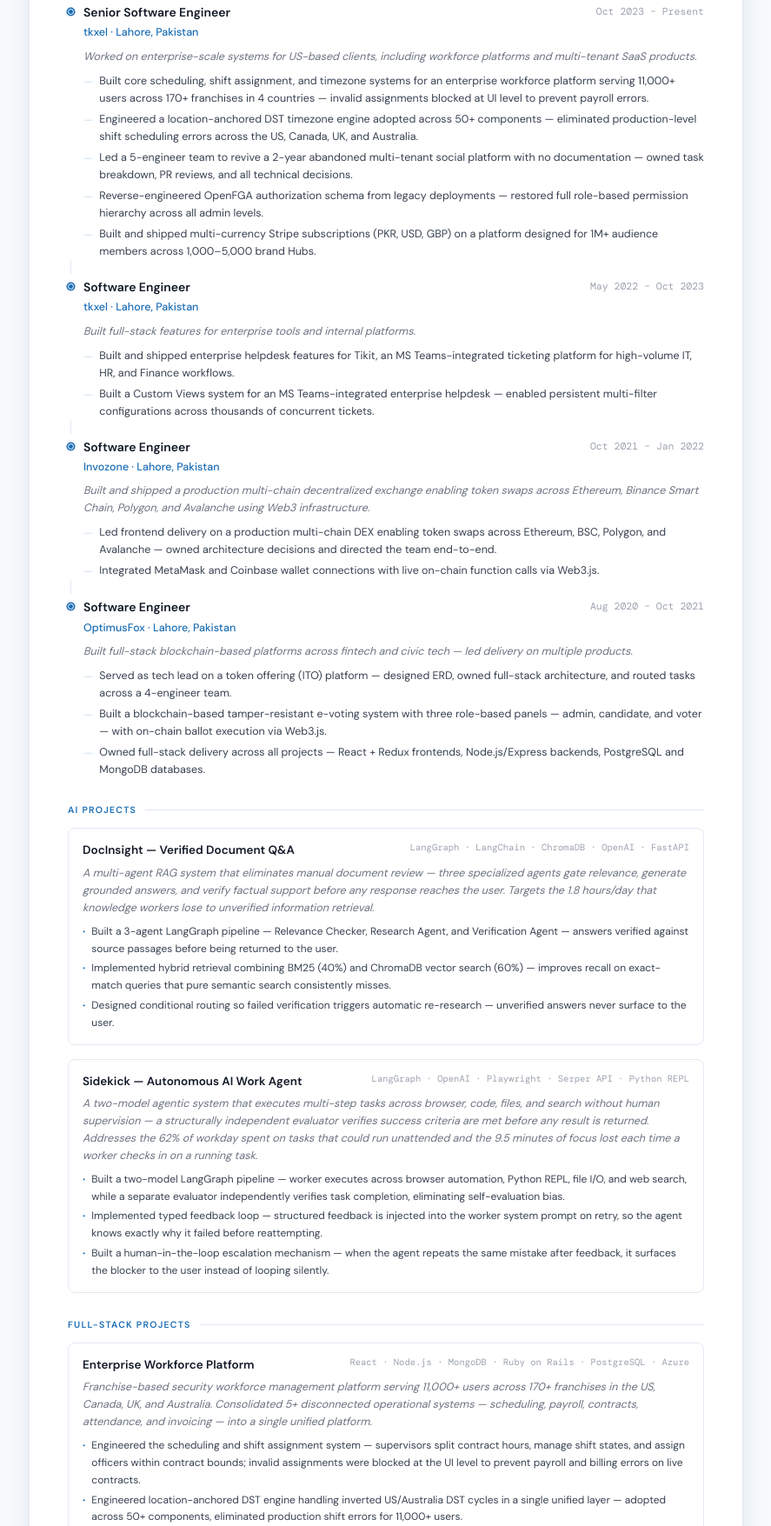
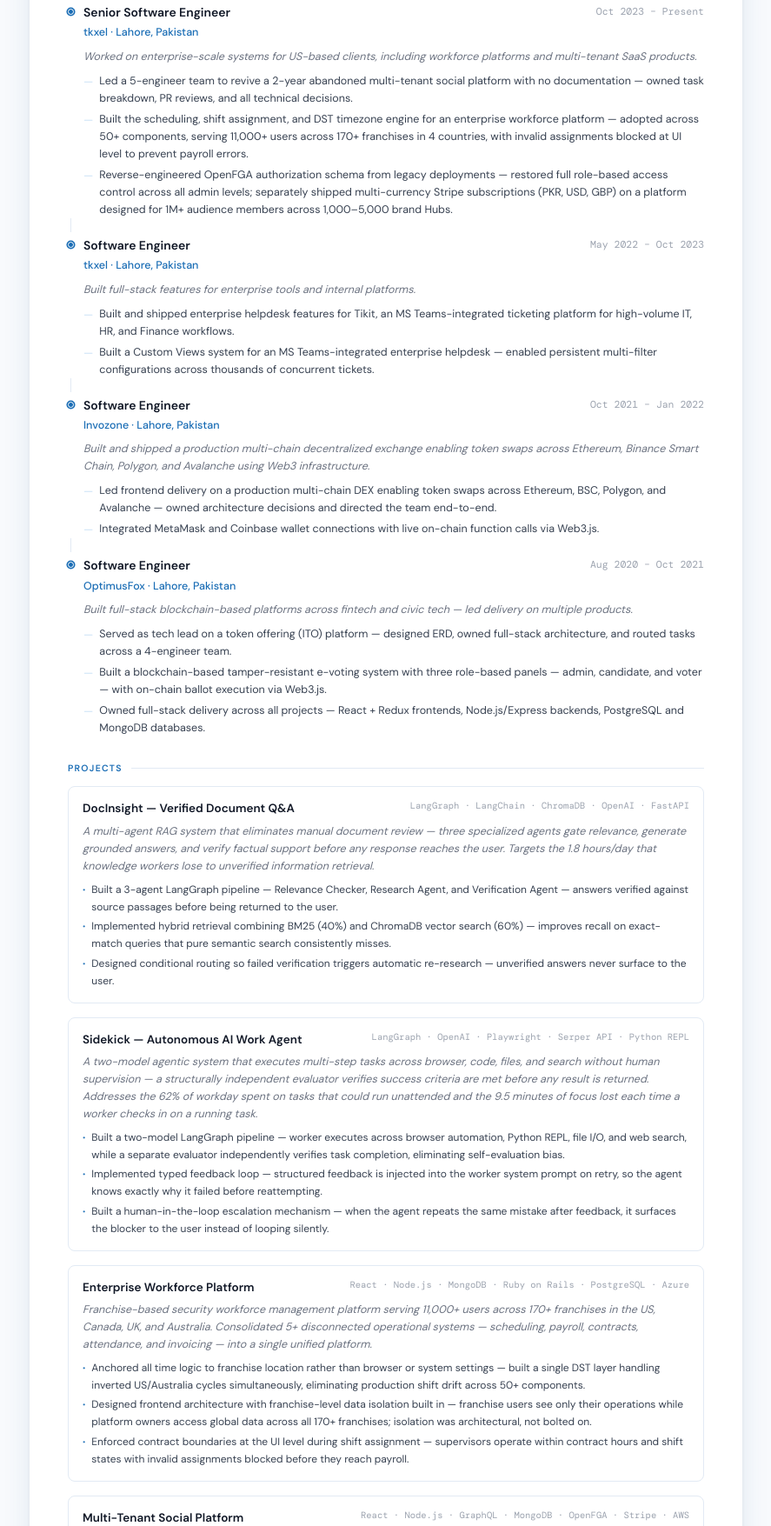
Before and after one commit to HasnainAsif/ai-portfolio-digital-twin, a plain HTML site: page data/resumes/html-resume/claude.html in a window 1280 px wide. Shown: the part 1045-2800 px from the top of the page at 87% size, without its empty margins (196-1083 px from the left). Drawn offline with nearby package versions, Linux system fonts and the light colour scheme.

Commit message:
projects description updated

```diff
--- a/data/resumes/html-resume/claude.html
+++ b/data/resumes/html-resume/claude.html
@@ -645,6 +645,8 @@
                 <span class="skill-tag">WebSockets</span>
                 <span class="skill-tag">Microservices</span>
                 <span class="skill-tag">REST API</span>
+                <span class="skill-tag">Agile</span>
+                <span class="skill-tag">Scrum</span>
               </div>
             </div>
             <div class="skill-row">
@@ -714,30 +716,24 @@
             </div>
             <ul class="exp-bullets">
               <li>
-                Built core scheduling, shift assignment, and timezone systems
-                for an enterprise workforce platform serving 11,000+ users
-                across 170+ franchises in 4 countries — invalid assignments
-                blocked at UI level to prevent payroll errors.
-              </li>
-              <li>
-                Engineered a location-anchored DST timezone engine adopted
-                across 50+ components — eliminated production-level shift
-                scheduling errors across the US, Canada, UK, and Australia.
-              </li>
-              <li>
                 Led a 5-engineer team to revive a 2-year abandoned multi-tenant
                 social platform with no documentation — owned task breakdown, PR
                 reviews, and all technical decisions.
               </li>
               <li>
+                Built the scheduling, shift assignment, and DST timezone engine
+                for an enterprise workforce platform — adopted across 50+
+                components, serving 11,000+ users across 170+ franchises in 4
+                countries, with invalid assignments blocked at UI level to
+                prevent payroll errors.
+              </li>
+
+              <li>
                 Reverse-engineered OpenFGA authorization schema from legacy
-                deployments — restored full role-based permission hierarchy
-                across all admin levels.
-              </li>
-              <li>
-                Built and shipped multi-currency Stripe subscriptions (PKR, USD,
-                GBP) on a platform designed for 1M+ audience members across
-                1,000–5,000 brand Hubs.
+                deployments — restored full role-based access control across all
+                admin levels; separately shipped multi-currency Stripe
+                subscriptions (PKR, USD, GBP) on a platform designed for 1M+
+                audience members across 1,000–5,000 brand Hubs.
               </li>
             </ul>
           </div>
@@ -822,7 +818,7 @@
 
         <!-- PROJECTS -->
         <div class="section">
-          <div class="section-title">AI Projects</div>
+          <div class="section-title">Projects</div>
 
           <div class="project-item">
             <div class="project-header">
@@ -895,11 +891,6 @@
               </li>
             </ul>
           </div>
-        </div>
-
-        <!-- FULL-STACK PROJECTS -->
-        <div class="section">
-          <div class="section-title">Full-Stack Projects</div>
 
           <div class="project-item">
             <div class="project-header">
@@ -917,17 +908,57 @@
             </div>
             <ul class="project-bullets">
               <li>
-                Engineered the scheduling and shift assignment system —
-                supervisors split contract hours, manage shift states, and
-                assign officers within contract bounds; invalid assignments were
-                blocked at the UI level to prevent payroll and billing errors on
-                live contracts.
+                Anchored all time logic to franchise location rather than
+                browser or system settings — built a single DST layer handling
+                inverted US/Australia cycles simultaneously, eliminating
+                production shift drift across 50+ components.
               </li>
               <li>
-                Engineered location-anchored DST engine handling inverted
-                US/Australia DST cycles in a single unified layer — adopted
-                across 50+ components, eliminated production shift errors for
-                11,000+ users.
+                Designed frontend architecture with franchise-level data
+                isolation built in — franchise users see only their operations
+                while platform owners access global data across all 170+
+                franchises; isolation was architectural, not bolted on.
+              </li>
+              <li>
+                Enforced contract boundaries at the UI level during shift
+                assignment — supervisors operate within contract hours and shift
+                states with invalid assignments blocked before they reach
+                payroll.
+              </li>
+            </ul>
+          </div>
+
+          <div class="project-item">
+            <div class="project-header">
+              <div class="project-name">Multi-Tenant Social Platform</div>
+              <div class="project-stack">
+                React · Node.js · GraphQL · MongoDB · OpenFGA · Stripe · AWS
+              </div>
+            </div>
+            <div class="project-desc">
+              Led a 5-engineer team for 4 months to revive an abandoned
+              multi-tenant social platform inactive for 2 years — restored a
+              fully non-functional system with no documentation, no
+              infrastructure visibility, and no prior ownership handoff.
+            </div>
+            <ul class="project-bullets">
+              <li>
+                Spent 1 month reverse-engineering OpenFGA tuple relationships
+                from broken production deployments — reconstructed Super Admin,
+                Organization Admin, and sub-admin permission hierarchies
+                entirely without documentation.
+              </li>
+              <li>
+                Recovered broken AWS infrastructure (S3, Lambda, ECS) with no
+                prior ownership context — restored core platform workflows
+                including org/hub/circle creation, content management, and
+                audience engagement.
+              </li>
+              <li>
+                Built Stripe multi-currency subscription flow — admins configure
+                pricing per circle in PKR, USD, and GBP simultaneously; audience
+                members subscribe in preferred currency on a platform with zero
+                prior working monetization.
               </li>
             </ul>
           </div>
@@ -988,6 +1019,57 @@
             </div>
           </div>
         </div>
+
+        <!-- KEY ACHIEVEMENTS -->
+        <!-- <div class="section">
+          <div class="section-title">Key Achievements</div>
+          <div class="achievement-list">
+            <div class="achievement-item">
+              <div class="achievement-icon">🌍</div>
+              <div class="achievement-text">
+                <strong>11,000+ Users, 4 Countries:</strong> Delivered and
+                maintained an enterprise workforce platform across 170+
+                franchises in the US, Canada, UK, and Australia without
+                production downtime.
+              </div>
+            </div>
+            <div class="achievement-item">
+              <div class="achievement-icon">⏱</div>
+              <div class="achievement-text">
+                <strong>Zero Scheduling Errors:</strong> Designed a
+                location-anchored DST timezone engine adopted across 50+
+                components — eliminated all production-level shift scheduling
+                errors for a globally distributed user base.
+              </div>
+            </div>
+            <div class="achievement-item">
+              <div class="achievement-icon">🔄</div>
+              <div class="achievement-text">
+                <strong>Revived a Dead Platform:</strong> Led a 5-engineer team
+                to fully restore a 2-year abandoned multi-tenant social platform
+                with no documentation, no infrastructure visibility, and no
+                handoff — shipping live in 4 months.
+              </div>
+            </div>
+            <div class="achievement-item">
+              <div class="achievement-icon">🤖</div>
+              <div class="achievement-text">
+                <strong>Production Agentic AI:</strong> Built and deployed a
+                distributed multi-agent system on AWS — five independent Lambda
+                agents with S3-backed vector storage, SageMaker embeddings, and
+                full IaC via Terraform.
+              </div>
+            </div>
+            <div class="achievement-item">
+              <div class="achievement-icon">💳</div>
+              <div class="achievement-text">
+                <strong>Multi-Currency Payments at Scale:</strong> Shipped
+                Stripe subscription billing in PKR, USD, and GBP on a platform
+                designed for 1M+ audience members across 1,000–5,000 brand Hubs.
+              </div>
+            </div>
+          </div>
+        </div> -->
       </div>
     </div>
   </body>
```
